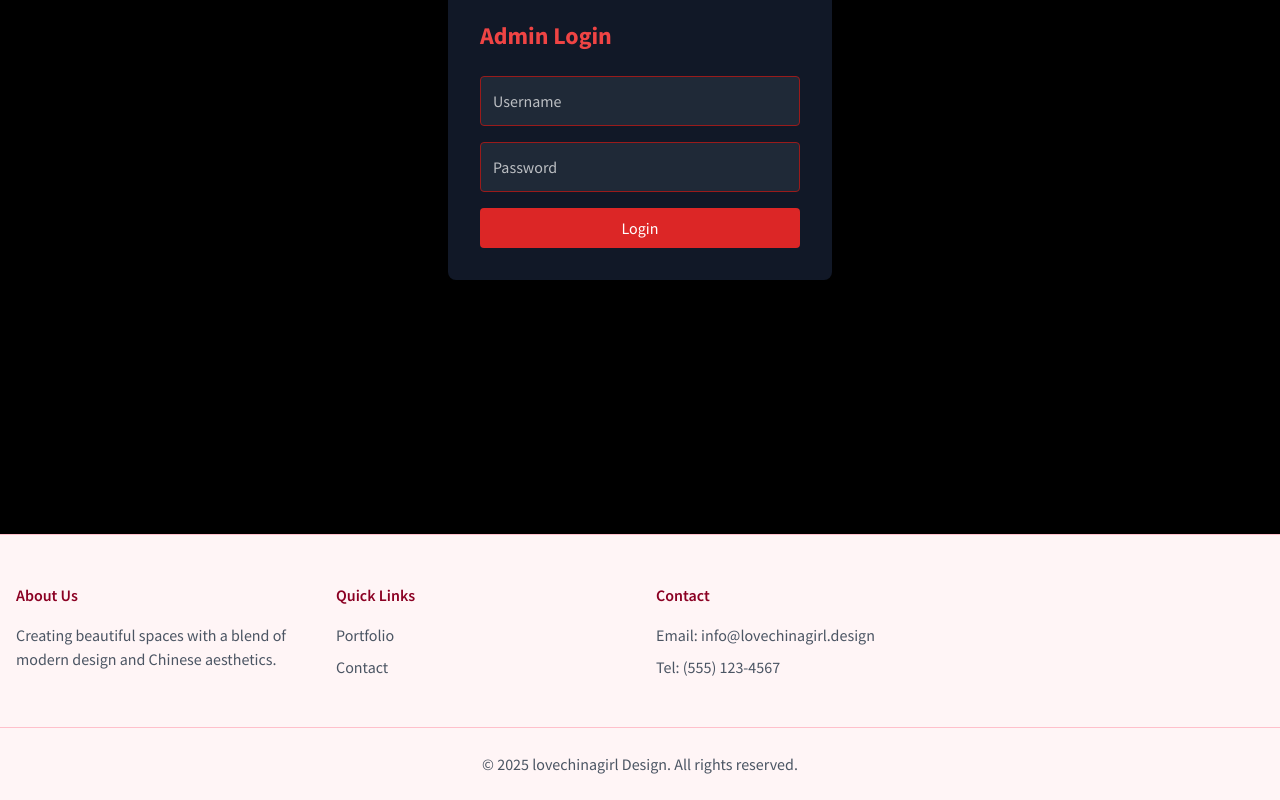
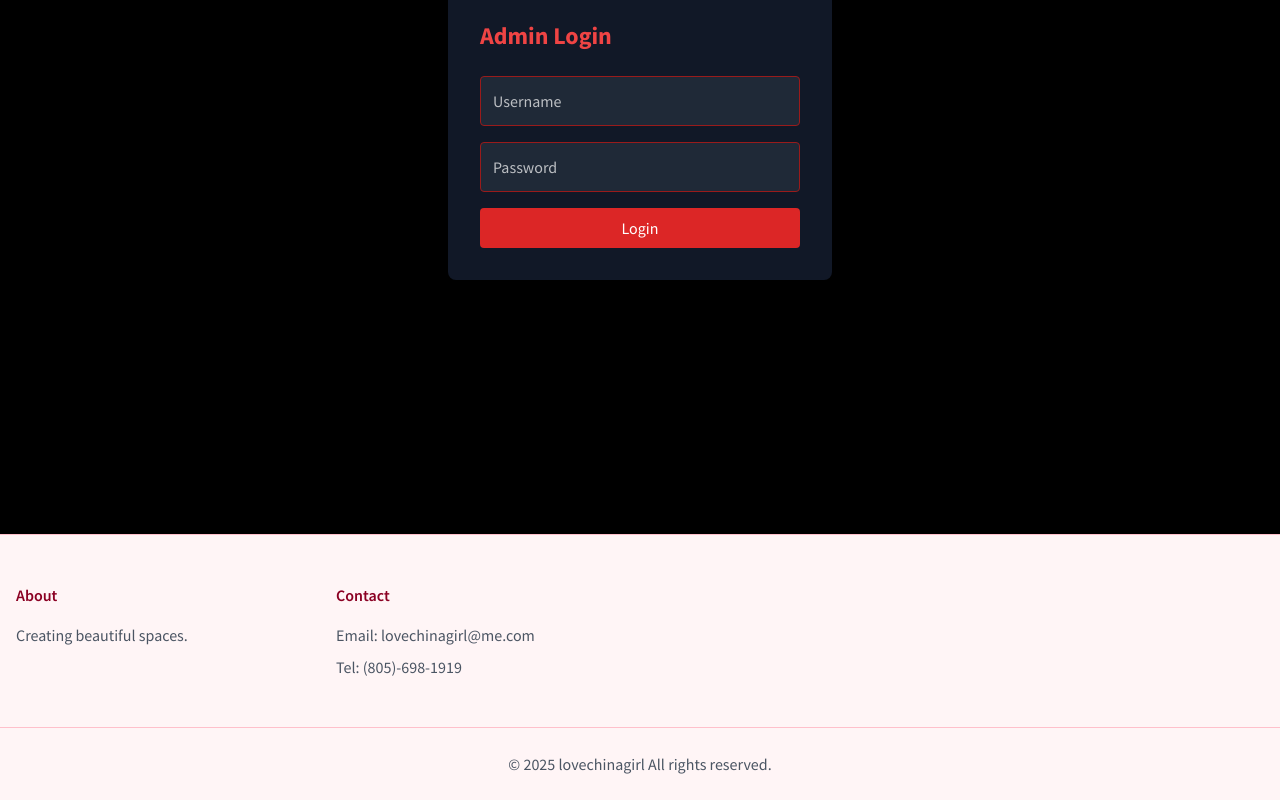
Before and after one commit to jacksonwyt/lovechinagirl-frontend, a Next.js app: page /admin/login in a window 1280 px wide. Shown: the part 362-1162 px from the top of the page. Built offline with nearby package versions, Linux system fonts and the light colour scheme.

Commit message:
Updated wordage

```diff
--- a/src/components/layout/Footer.tsx
+++ b/src/components/layout/Footer.tsx
@@ -1,36 +1,28 @@
-import Link from 'next/link';
 
 const Footer = () => {
   return (
     <footer className="bg-[#FFF5F6] border-t border-[#FFC0CB]">
       <div className="max-w-7xl mx-auto px-4 py-12 grid grid-cols-1 md:grid-cols-4 gap-8">
         <div>
-          <h3 className="text-[#8B0023] font-semibold mb-4">About Us</h3>
-          <p className="text-gray-600">Creating beautiful spaces with a blend of modern design and Chinese aesthetics.</p>
+          <h3 className="text-[#8B0023] font-semibold mb-4">About</h3>
+          <p className="text-gray-600">Creating beautiful spaces.</p>
         </div>
 
-        <div>
-          <h3 className="text-[#8B0023] font-semibold mb-4">Quick Links</h3>
-          <ul className="space-y-2">
-            <li><Link href="/portfolio" className="text-gray-600 hover:text-[#8B0023]">Portfolio</Link></li>
-            <li><Link href="/contact" className="text-gray-600 hover:text-[#8B0023]">Contact</Link></li>
-          </ul>
-        </div>
 
 
 
         <div>
           <h3 className="text-[#8B0023] font-semibold mb-4">Contact</h3>
           <ul className="space-y-2">
-            <li className="text-gray-600">Email: info@lovechinagirl.design</li>
-            <li className="text-gray-600">Tel: (555) 123-4567</li>
+            <li className="text-gray-600">Email: lovechinagirl@me.com</li>
+            <li className="text-gray-600">Tel: (805)-698-1919</li>
           </ul>
         </div>
       </div>
 
       <div className="border-t border-[#FFC0CB]">
         <div className="max-w-7xl mx-auto px-4 py-6 text-center text-gray-600">
-          © {new Date().getFullYear()} lovechinagirl Design. All rights reserved.
+          © {new Date().getFullYear()} lovechinagirl All rights reserved.
         </div>
       </div>
     </footer>
```
